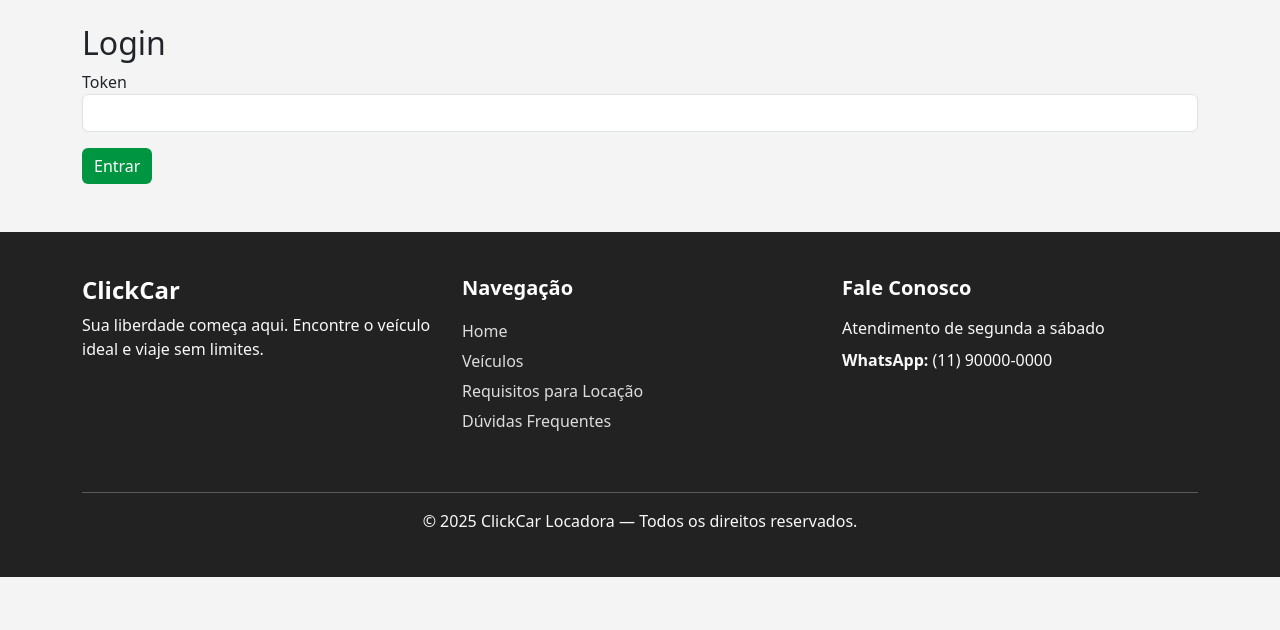
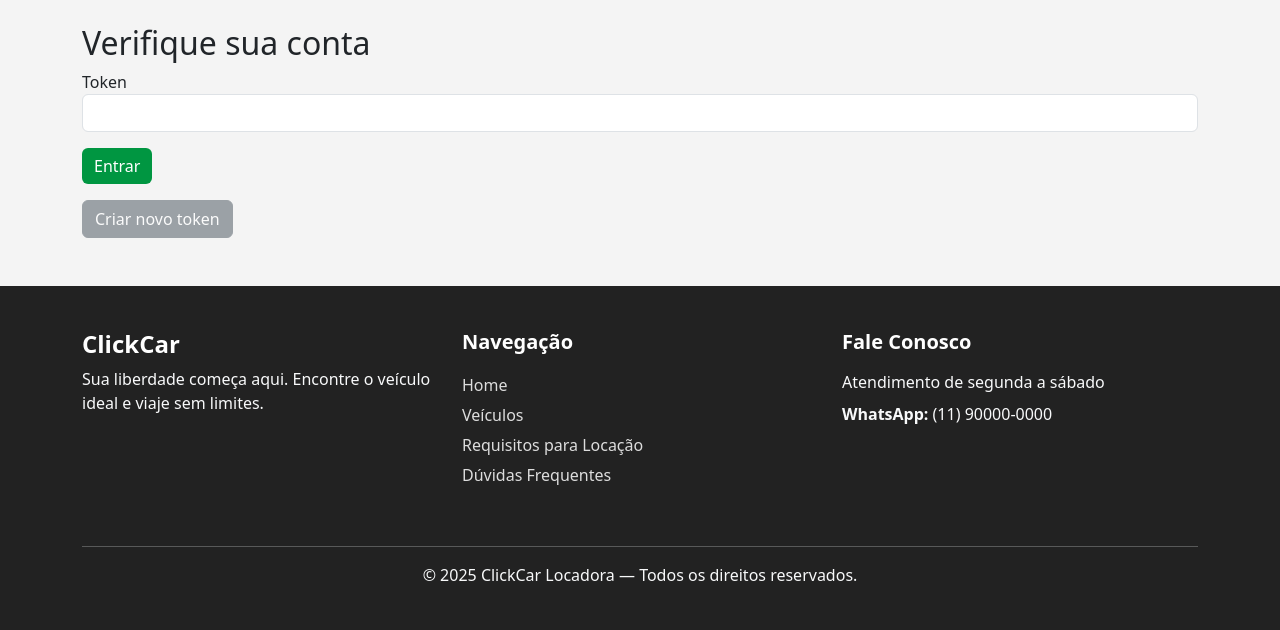
Before and after one commit to locacao-4bimestre/clickcar, a Flask app: page /verify/1 in a window 1280 px wide. Shown: the part 56-686 px from the top of the page. Run offline with Flask 3, Linux system fonts and the light colour scheme; data that the repository does not hold is empty; parts of the project's set-up code (start-up, migrations or seed data) failed here and were passed over.

Commit message:
feat: seu token expira em ?

```diff
--- a/controllers/controller.py
+++ b/controllers/controller.py
@@ -6,7 +6,7 @@
 from flask_mail import Message
 from sqlalchemy import create_engine, text
 from werkzeug.utils import secure_filename
-from flask import Blueprint, make_response, render_template, request, redirect, url_for, flash, current_app as app
+from flask import Blueprint, jsonify, make_response, render_template, request, redirect, url_for, flash, current_app as app
 from models.models import db, Usuario, Perfil, Veiculo, TipoVeiculo, Cliente, VehiclePhoto, Token, Reserva
 from werkzeug.security import generate_password_hash, check_password_hash
 from flask_login import login_user, logout_user, login_required, current_user
@@ -32,20 +32,45 @@
 # ===================================
 
 
+def validate_password(password: str):
+    if len(password) < 8:
+        return False
+    letters = string.ascii_letters
+    numbers = string.digits
+    special = string.punctuation
+    num_letters = 0
+    num_nums = 0
+    num_specials = 0
+
+    for char in password:
+        if char in letters:
+            num_letters += 1
+        elif char in numbers:
+            num_nums += 1
+        elif char in special:
+            num_specials += 1
+        else:
+            return False
+    if (num_letters > 0) and (num_nums > 0) and (num_specials > 0):
+        return True
+    return False
+
+
 def logged_cliente():
     return request.cookies.get("cliente_id")
 
 
 def allButWhiteSpace():
-    all = [char for char in string.printable if char not in string.whitespace]
-    return all
+    allButWhiteSpace = [
+        char for char in string.printable if char not in string.whitespace]
+    return allButWhiteSpace
 
 
 def generate_token(size: int):
     allbutwhite = allButWhiteSpace()
     token = ""
     for i in range(0, size):
-        randomChar = allbutwhite[random.randint(0, len(allbutwhite))]
+        randomChar = allbutwhite[random.randint(0, len(allbutwhite)-1)]
         token += randomChar
 
     return token
@@ -108,6 +133,23 @@
     return token
 
 
+def time_to_expire(token: Token):
+    print("Criado em: ", token.criado_em, "Hoje: ", datetime.now())
+    time = (token.criado_em + timedelta(minutes=3)) - datetime.now()
+    print(time.total_seconds() > 0)
+    if time.total_seconds() > 0:
+        return {
+            'min': (time.total_seconds() // 60),
+            'sec': (time.total_seconds() % 60),
+            'total': (time.total_seconds())
+        }
+    return {
+        'min': 0,
+        'sec': 0,
+        'total': 0
+    }
+
+
 def isTokenExpired(token: Token):
     token_time = token.criado_em
     if datetime.now() < (token_time + timedelta(minutes=3)):
@@ -134,7 +176,9 @@
 @main.route('/customer/profile')
 @login_required
 def customer_profile():
+
     if current_user.perfil.nome_perfil != 'Cliente':
+
         flash("Acesso negado.", "danger")
         return redirect(url_for('main.index'))
     return render_template('customer/profile.html', user=current_user)
@@ -152,7 +196,7 @@
         current_user.email = request.form['email']
         current_user.telefone = request.form.get('telefone')
         current_user.endereco = request.form.get('endereco')
-
+        current_user.cnh = request.form.get("cnh")
         db.session.commit()
         flash("Dados atualizados com sucesso!", "success")
         return redirect(url_for('main.customer_profile'))
@@ -241,14 +285,22 @@
         cpf = request.form['cpf']  # PEGANDO CPF
         endereco = request.form['endereco']
         senha = request.form['senha']
+
         user = Usuario.query.filter_by(email=email).first()
         # Verificar email duplicado
         if user:
-            flash("Esse email já está cadastrado.", "warning")
-            return redirect(url_for('main.verify_user_email', user_id=user.id))
+            if not user.email_verificado:
+                flash("Esse email já está cadastrado. Verifique-o ", "warning")
+                return redirect(url_for('main.verify_user_email', user_id=user.id))
+            flash("Esse email já está cadastrado. Logue em sua conta", "warning")
+            return redirect(url_for('main.login'))
 
         perfil_cliente = Perfil.query.filter_by(nome_perfil="Cliente").first()
-
+        senha_validada = validate_password(senha)
+        if not senha_validada:
+            flash(
+                "A senha precisa conter ao menos 8 digítos um caractere especial, uma letra normal e um número", "warning")
+            return redirect(url_for("main.register"))
         novo = Usuario(
             nome=nome,
             email=email,
@@ -303,7 +355,15 @@
                 return redirect(url_for("main.verify_user_email", user_id=user_id))
         flash("Token inválido", "error")
         return redirect(url_for("main.verify_user_email", user_id=user_id))
-    return render_template('auth/auth_login.html')
+    return render_template('auth/auth_login.html', user_id=user_id)
+
+
+@main.route("/newToken/<int:user_id>", methods=["POST", "GET"])
+def new_token(user_id):
+    create_token(user_id)
+    flash("Token gerado, confira seu email", "info")
+    print("indo para a verificacao... ")
+    return redirect(url_for('main.verify_user_email', user_id=user_id))
 
 
 @main.route('/logout')
@@ -803,3 +863,16 @@
 
     flash("E-mail cadastrado com sucesso! ", "success")
     return redirect(url_for('main.index'))
+
+
+# API
+
+@main.route("/api/token_time/<int:user_id>")
+def token_time(user_id):
+    last_token = findLastToken(user_id)
+    resp = time_to_expire(last_token)
+
+    return jsonify({
+        'min': str(int(resp['min'])),
+        'sec': str(int(resp['sec']))
+    })
--- a/models/models.py
+++ b/models/models.py
@@ -27,6 +27,7 @@
     criado_em = db.Column(db.DateTime, default=datetime.utcnow)
     email_verificado = db.Column(db.Boolean, default=False)
     codigo_verificacao = db.Column(db.String(6))
+    cnh = db.Column(db.String(11), unique=True)
 
     tokens = db.relationship('Token', backref='usuarios',
                              lazy=True, cascade="all, delete-orphan")
--- /dev/null
+++ b/static/js/auth_login_page.js
@@ -0,0 +1,36 @@
+document.addEventListener("DOMContentLoaded",function (){
+
+    token_time_p = document.querySelectorAll(".token_time")[0]
+    create_token_btn = document.querySelectorAll("#create_token_btn")[0]
+    usuario_id = parseInt(document.querySelectorAll(".user_id")[0].id)
+    console.log(token_time_p)
+    console.log("Aqui")
+
+    const search_time_token = async () =>{
+        const resp = await fetch(`/api/token_time/${usuario_id}`)
+        const data = await resp.json()
+        return data  // <--- ESSENCIAL
+    }
+    const draw = async () => {
+            seconds = await search_time_token()
+            console.log("seconds: "+ seconds.time + "menor que 0:" + (seconds.min <= 0 && seconds.sec <=0 ))
+            if ((seconds.min <= 0 && seconds.sec <=0 )){
+                token_time_p.innerHTML = `<p class='token_time'>O seu token mais recente expirou.</p>`
+                create_token_btn.disabled=false
+                create_token_btn.classList.remove("disabled")
+                console.log(create_token_btn,create_token_btn.disabled)
+                clearInterval(write)
+                return
+            }
+            token_time_p.innerText = `O seu token mais recente irá expirar em: ${seconds.min} minutos e ${seconds.sec} segundos`
+            return seconds
+            }
+    draw()
+    const write = setInterval(()=>{
+
+        draw()
+
+
+    },4000)
+
+})
--- a/templates/auth/auth_login.html
+++ b/templates/auth/auth_login.html
@@ -1,12 +1,22 @@
 {% extends "base.html" %}
 {% block content %}
-<h2>Login</h2>
+<h2>Verifique sua conta</h2>
 <form method="post">
   <div class="mb-3">
     <label>Token</label>
-    <input class="form-control" name="token" type="password" required>
+    <input class="form-control"  name="token" type="password" required>
+  </div>
+  <div class="user_id" id="{{ user_id }}">
+    <p class="token_time">
+
+    </p>
+
   </div>
 
   <button class="btn btn-primary" type="submit">Entrar</button>
+  <script src="{{ url_for('static',filename='js/auth_login_page.js') }}"></script>
 </form>
+<form class="mt-3" action="{{url_for('main.new_token',user_id=user_id)}}" method='post'>
+    <button class="btn btn-secondary   disabled" id="create_token_btn" disabled type="submit">Criar novo token</button>
+    </form>
 {% endblock %}
--- a/templates/customer/profile.html
+++ b/templates/customer/profile.html
@@ -27,6 +27,10 @@
             <p class="mb-1 text-muted">Endereço</p>
             <h5>{{ user.endereco if user.endereco else "Não informado" }}</h5>
         </div>
+         <div class="col-md-6 mb-3">
+            <p class="mb-1 text-muted">CNH</p>
+            <h5>{{ user.cnh if user.cnh else "Não informado" }}</h5>
+        </div>
     </div>
 
     <a href="{{ url_for('main.customer_edit_profile') }}" class="btn btn-primary w-100 mt-3">
--- a/templates/customer/profile_edit.html
+++ b/templates/customer/profile_edit.html
@@ -27,6 +27,10 @@
             <label class="form-label">Endereço</label>
             <input type="text" name="endereco" class="form-control" value="{{ user.endereco }}">
         </div>
+        <div class="mb-3">
+            <label class="form-label">CNH</label>
+            <input type="text" name="cnh" class="form-control" value="{{ user.cnh or 'Não informado' }}">
+        </div>
 
         <button class="btn btn-primary w-100 mt-3">Salvar Alterações</button>
 
```
Also changed, not shown: migrations/versions/08c2c9d0ebb8_adicionando_cnh.py (added, +31 -0 lines), locacao.db.
